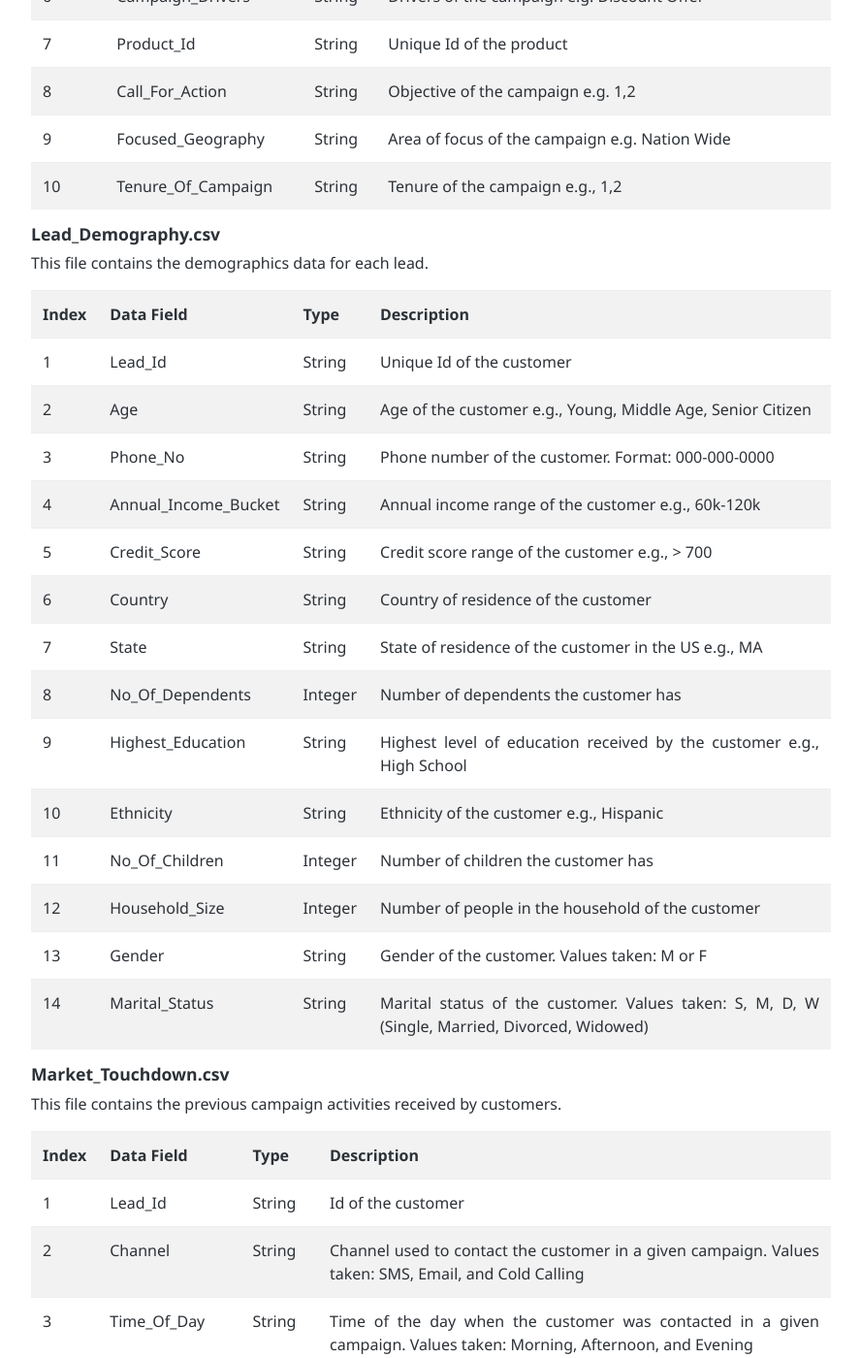
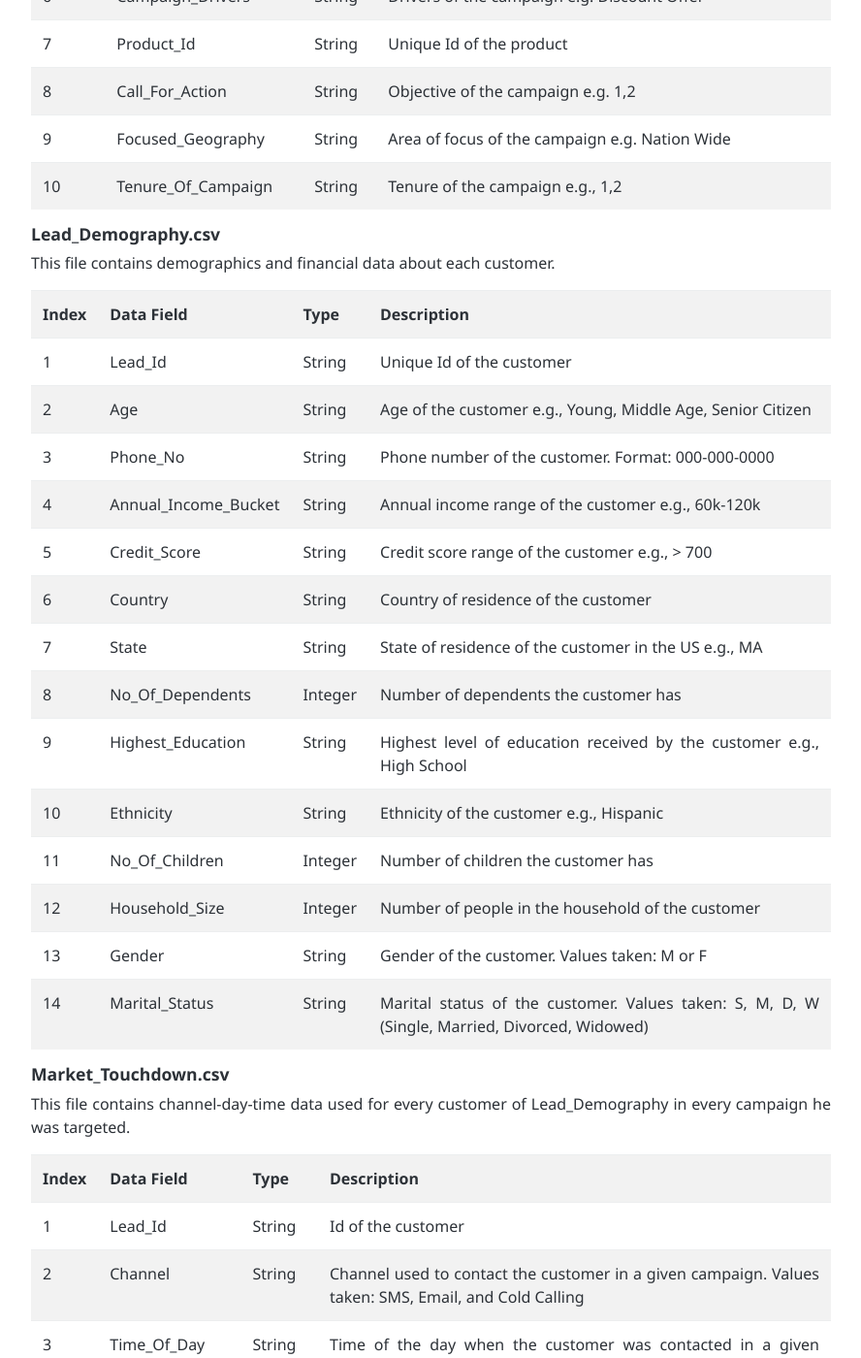
Before and after one commit to microsoft/r-server-campaign-optimization, a Jekyll site: the page built from input_data.md, in a window 1280 px wide and 1400 px high, scrolled down 803 px. Shown: the whole window at 97% size, without its empty margins (53-941 px from the left). Built offline with Jekyll 4.4.1, drawn with Linux system fonts in a browser that asks for light colours; some of the changed text lies outside the part shown.

Commit message:
update descriptions

```diff
--- a/input_data.md
+++ b/input_data.md
@@ -17,7 +17,7 @@ See each section below for a description of the data fields for each file.
 
 <h3 id="campaign-detail">Campaign_Detail.csv</h3>
 
-This file contains the marketing campaign details for each campaign.
+This file contains  ata about each marketing campaign that occurred.
 <table class="table table-striped table-condensed">
 <tr><th>Index</th><th>Data Field</th><th>Type</th><th>Description</th></tr>
 <tr><td>1</td><td>	Campaign_Id</td><td>String</td><td>Unique Id of the campaign </td></tr>
@@ -34,7 +34,7 @@ This file contains the marketing campaign details for each campaign.
 
 <h3 id="lead-demography">Lead_Demography.csv	</h3>
 
-This file contains the demographics data for each lead.
+This file contains demographics and financial data about each customer.
 <table class="table table-striped table-condensed">
 <tr><th>Index</th><th>Data Field</th><th>Type</th><th>Description</th></tr>
 <tr><td>1</td><td>	Lead_Id</td><td>String</td><td>	Unique Id of the customer </td></tr>
@@ -55,7 +55,7 @@ This file contains the demographics data for each lead.
 
 <h3 id="market-touchdown">Market_Touchdown.csv</h3>
 
-This file contains the previous campaign activities received by customers.
+This file contains channel-day-time data used for every customer of Lead_Demography in every campaign he was targeted.
 <table class="table table-striped table-condensed">
 <tr><th>Index</th><th>Data Field</th><th>Type</th><th>Description</th></tr>
 <tr><td>1</td><td>Lead_Id</td><td>String</td><td>Id of the customer</td></tr>
@@ -73,7 +73,7 @@ e.g. 05/12/14</td></tr>
 
 <h3 id="product">	Product.csv		</h3>
 
-This file contains information about each product offering.
+This file contains data about the product marketed in each campaign.
 <table class="table table-striped table-condensed">
 <tr><th>Index</th><th>Data Field</th><th>Type</th><th>Description</th></tr>
 <tr><td>1</td><td>	Product_Id</td><td>	String</td><td>Unique Id of the product</td></tr>
```
